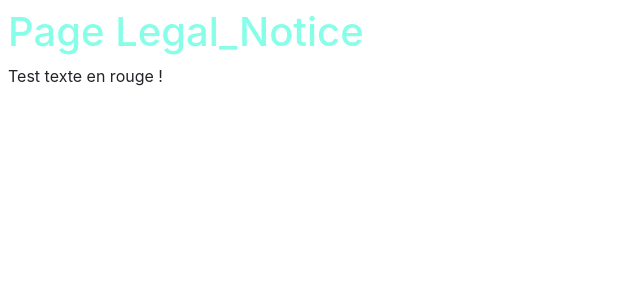
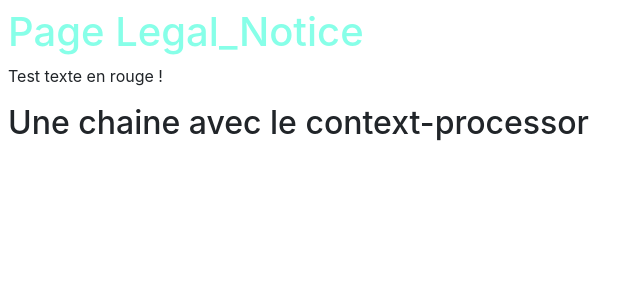
Before and after one commit to Wanbli83470/P8_ESTIVAL_THOMAS, a Django app: page /Legal_notice in a window 1280 px wide. Shown: the top 300 px of the page, without its empty margins (0-642 px from the left). Run offline with Django 3.2, Linux system fonts and the light colour scheme; some libraries are stand-ins or nearby versions.

Commit message:
Intégration d'un context-processor

```diff
--- /dev/null
+++ b/Pur_Beurre/P8/context_processors.py
@@ -0,0 +1,3 @@
+def ma_var(a):
+    ma_var = "Une chaine avec le context-processor"
+    return {'ma_var':ma_var}
--- a/Pur_Beurre/P8/templates/P8/Legal_Notice.html
+++ b/Pur_Beurre/P8/templates/P8/Legal_Notice.html
@@ -8,5 +8,5 @@
 {% block content %}
 <h1 class="text-Okay">Page Legal_Notice</h1>
 <p> Test texte en rouge ! </p>
-
+<h2>{{ ma_var }}  </h2>
 {% endblock content %}
--- a/Pur_Beurre/Pur_Beurre/settings.py
+++ b/Pur_Beurre/Pur_Beurre/settings.py
@@ -63,6 +63,7 @@ TEMPLATES = [
                 'django.template.context_processors.request',
                 'django.contrib.auth.context_processors.auth',
                 'django.contrib.messages.context_processors.messages',
+                'P8.context_processors.ma_var',
             ],
         },
     },
```
